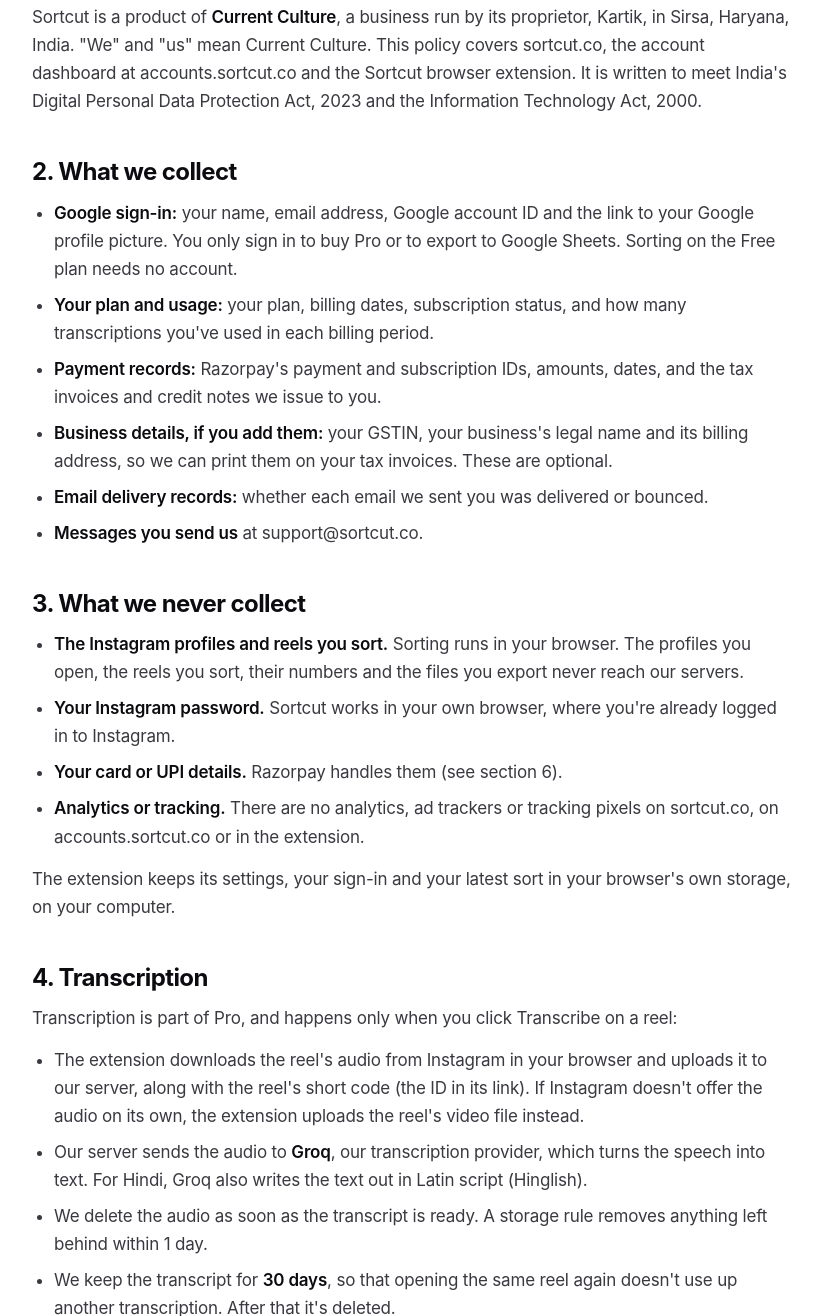
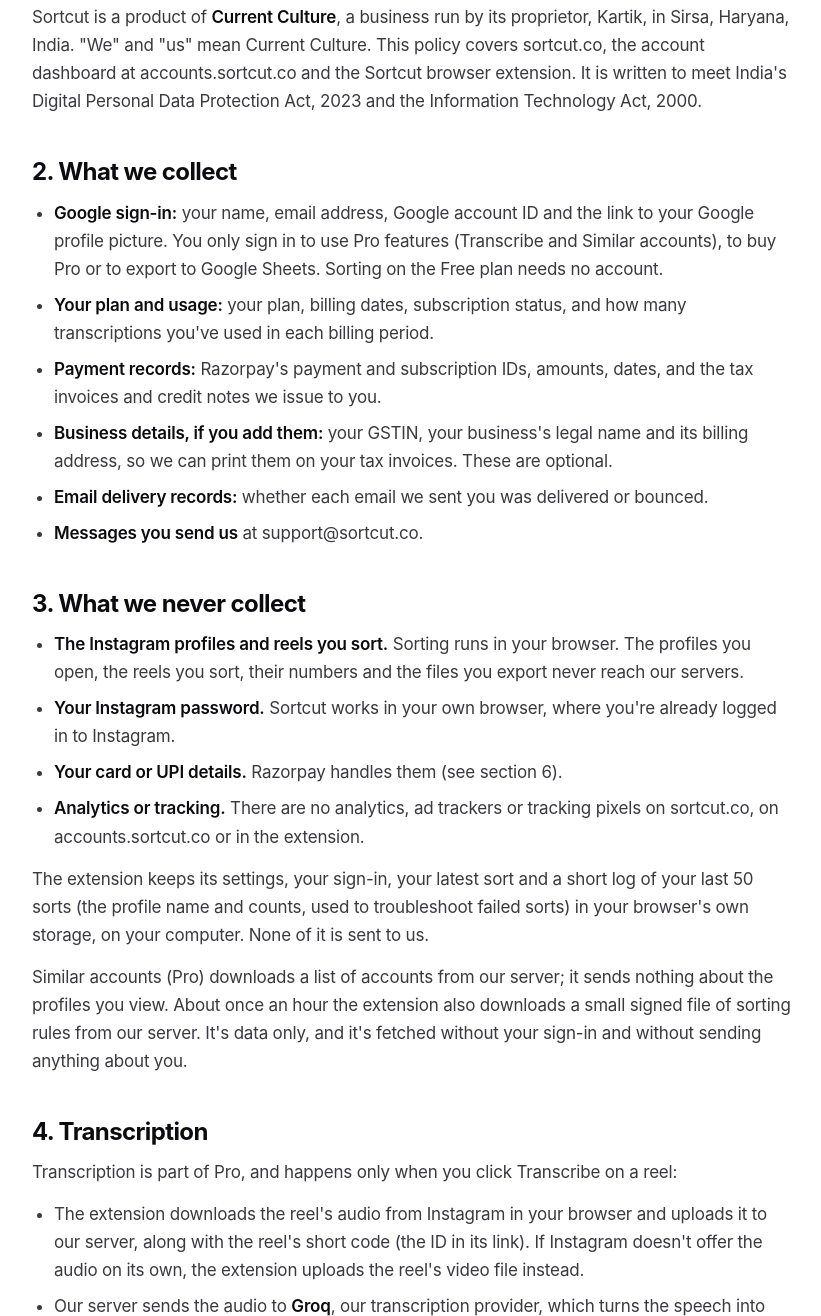
Before and after one commit to Bhavyam-Arora/Sortcut-website, a plain HTML site: page privacy.html in a window 1280 px wide. Shown: the part 558-1874 px from the top of the page, without its empty margins (228-1049 px from the left). Drawn offline with Linux system fonts and the light colour scheme.

Commit message:
site: privacy policy covers local sort log, Pro sign-in, Similar accounts and rules file
Co-Authored-By: Claude Opus 5.5 (1M context) <noreply@anthropic.com>

```diff
--- a/privacy.html
+++ b/privacy.html
@@ -41,7 +41,7 @@
 <main class="wrap">
 
   <article class="doc">
-    <div class="doc-head"><span class="kicker">Legal</span><h1>Privacy Policy</h1><p class="meta">Last updated 11 November 2026</p></div>
+    <div class="doc-head"><span class="kicker">Legal</span><h1>Privacy Policy</h1><p class="meta">Last updated 19 November 2026</p></div>
     <div class="doc-body">
       <div class="tldr"><p><strong>In short:</strong> sorting happens in your browser, so the Instagram profiles and reels you sort never reach our servers. We only receive your Google sign-in details, your plan and payments, and the reels you choose to transcribe. No analytics, no ads, and we never sell your data.</p></div>
 
@@ -50,7 +50,7 @@
 
       <h2>2. What we collect</h2>
       <ul>
-        <li><strong>Google sign-in:</strong> your name, email address, Google account ID and the link to your Google profile picture. You only sign in to buy Pro or to export to Google Sheets. Sorting on the Free plan needs no account.</li>
+        <li><strong>Google sign-in:</strong> your name, email address, Google account ID and the link to your Google profile picture. You only sign in to use Pro features (Transcribe and Similar accounts), to buy Pro or to export to Google Sheets. Sorting on the Free plan needs no account.</li>
         <li><strong>Your plan and usage:</strong> your plan, billing dates, subscription status, and how many transcriptions you've used in each billing period.</li>
         <li><strong>Payment records:</strong> Razorpay's payment and subscription IDs, amounts, dates, and the tax invoices and credit notes we issue to you.</li>
         <li><strong>Business details, if you add them:</strong> your GSTIN, your business's legal name and its billing address, so we can print them on your tax invoices. These are optional.</li>
@@ -65,7 +65,8 @@
         <li><strong>Your card or UPI details.</strong> Razorpay handles them (see section 6).</li>
         <li><strong>Analytics or tracking.</strong> There are no analytics, ad trackers or tracking pixels on sortcut.co, on accounts.sortcut.co or in the extension.</li>
       </ul>
-      <p>The extension keeps its settings, your sign-in and your latest sort in your browser's own storage, on your computer.</p>
+      <p>The extension keeps its settings, your sign-in, your latest sort and a short log of your last 50 sorts (the profile name and counts, used to troubleshoot failed sorts) in your browser's own storage, on your computer. None of it is sent to us.</p>
+      <p>Similar accounts (Pro) downloads a list of accounts from our server; it sends nothing about the profiles you view. About once an hour the extension also downloads a small signed file of sorting rules from our server. It's data only, and it's fetched without your sign-in and without sending anything about you.</p>
 
       <h2>4. Transcription</h2>
       <p>Transcription is part of Pro, and happens only when you click Transcribe on a reel:</p>
```
